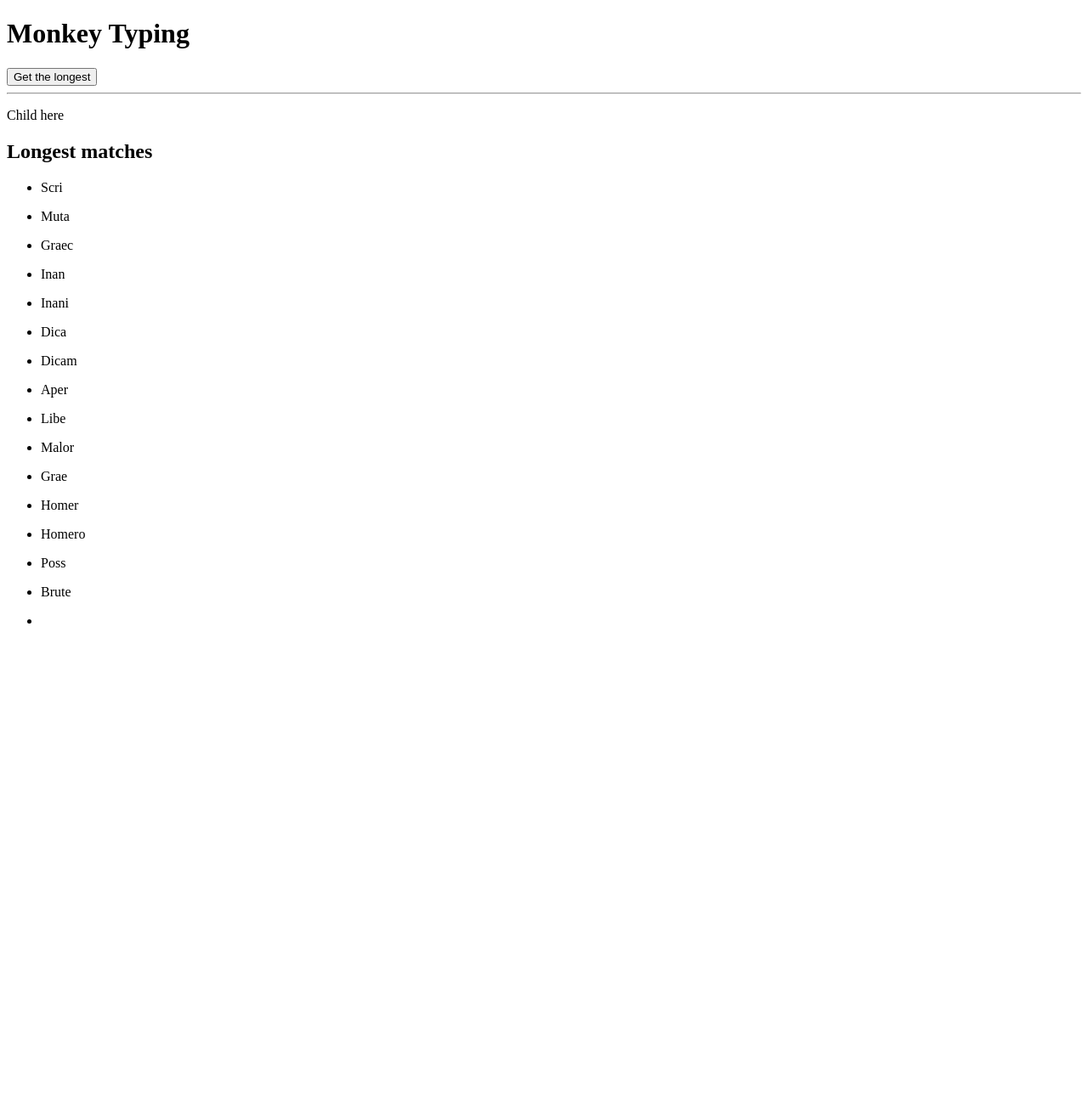
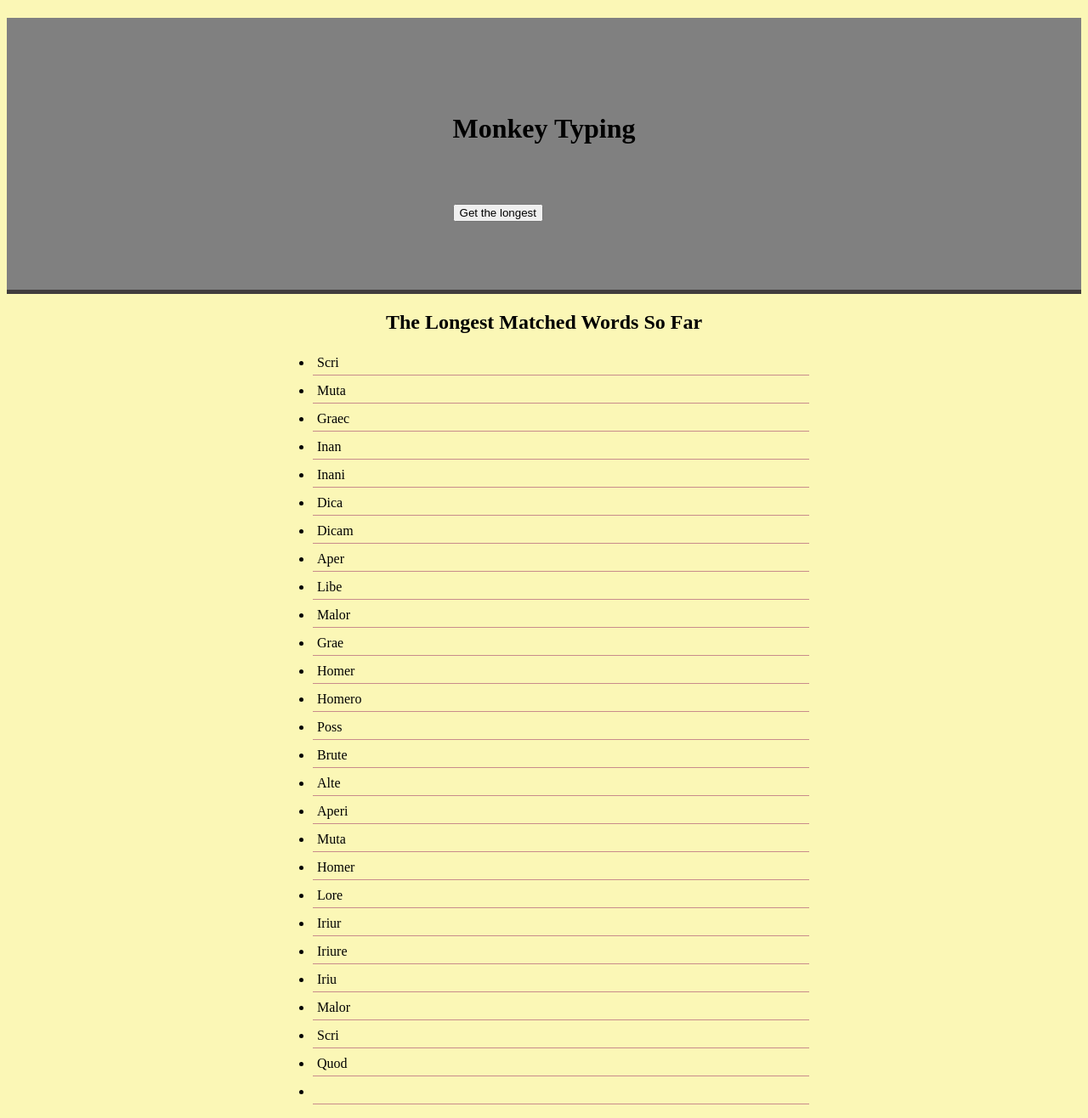
Before and after one commit to bruxelles86/monkeyshakespeare, a Flask app: page /matches in a window 1280 px wide. Shown: the whole page at 85% size. Before the commit the page ends 734 px from the top, so only its background shows below. Run offline with Flask 2, Linux system fonts and the light colour scheme.

Commit message:
Created style sheet folder and styles

```diff
--- a/app.py
+++ b/app.py
@@ -8,7 +8,7 @@ app = Flask(__name__)
 def get_matched_words():
   with open("./data.txt") as f:
     content = f.read()
-    matches = content.split(',')
+    matches = content.split(",")
     return matches
 
 @app.route('/')
--- a/controller.py
+++ b/controller.py
@@ -32,7 +32,7 @@ def generate_keystroke():
 
 def save_matched_lines(line):
   f = open('./data.txt', "a+")
-  f.write(f"{line},")
+  f.write(line + ",")
   f.close()
 
 while True:
--- a/data.txt
+++ b/data.txt
@@ -1 +1 @@
-Scri,Muta,Graec,Inan,Inani,Dica,Dicam,Aper,Libe,Malor,Grae,Homer,Homero,Poss,Brute,
+Scri,Muta,Graec,Inan,Inani,Dica,Dicam,Aper,Libe,Malor,Grae,Homer,Homero,Poss,Brute,Alte,Aperi,Muta,Homer,Lore,Iriur,Iriure,Iriu,Malor,Scri,Quod,
--- /dev/null
+++ b/static/style.css
@@ -0,0 +1,45 @@
+header {
+    width: 100%;
+    height: 20rem;
+    background: grey;
+    border-bottom: 5px solid rgba(10, 2, 2, 0.534);
+}
+#title {
+    text-align: center;
+    position: relative;
+    top: 7rem;
+}
+button {
+    position: relative;
+    top: 10rem;
+    left: 41.5%;
+}
+div.content {
+    position: relative;
+    left: 25%;
+    width: 50%;
+}
+h2 {
+    text-align: center;
+}
+li{
+    padding: 5px;
+    margin:  4px;
+    border-bottom: 1px solid #c88c8c;
+}
+body {
+    min-width: 350px;
+    background: #fbf7b6;
+}
+@media all and (max-width: 599px) and (min-width: 200px){
+    button {
+        position: relative;
+        top: 10rem;
+        left: 20%;
+    }
+    div.content {
+        position: relative;
+        left: 2%;
+        width: 100%;
+    }
+}
--- a/templates/index_monkey.html
+++ b/templates/index_monkey.html
@@ -3,21 +3,37 @@
   <head>
     <meta charset="utf-8">
     <title>Monkey Typing</title>
+    <link rel="stylesheet" href="{{ url_for('static', filename='style.css') }}">
   </head>
   <script>
     function longest(){
       fetch('http://localhost:5000/match')
       .then( res => res.json())
       .then(result =>{
+          console.log("the result is ", result)
+          displyer(result)
+      }).catch( e => {console.log(e)})
+    }
+    function displyer(data){
+      const content = document.querySelector('.list');
 
-                    console.log("the result is ", result)
-                }).catch( e => {console.log(e)})
+      for(i=0; i < data.length; i++ ){
+        node = document.createElement("Li");
+        text = document.createTextNode(data[i])
+        node.appendChild(text)
+        content.appendChild(node)
+      }
     }
   </script>
   <body>
-        <h1>Monkey Typing</h1>
+    <header>
+      <h1 id="title">Monkey Typing</h1>
       <button onClick={longest()} type="button">Get the longest </button>
-        <div>{% block content %}{% endblock %}</div>
+    </header>
+  <div class="content">
+    {% block content %}
+    {% endblock %}
+    <ul class="list"></ul>
+  </div>
   </body>
-
 </html>
--- a/templates/match.html
+++ b/templates/match.html
@@ -1,11 +1,9 @@
 {% extends 'index_monkey.html' %}
 {% block content %}
-<hr>
-<p>Child here</p>
-<h2>{% block title %} Longest matches {% endblock %}</h2>
-{% for item in data %}
-    <ul>
-        <li>{{ item }}</li>
-    </ul>
-{% endfor %}
+<h2>{% block title %} The Longest Matched Words So Far {% endblock %}</h2>
+<ul class="list">
+    {% for item in data %}
+    <li>{{ item }}</li>
+    {% endfor %}
+</ul>
 {% endblock %}
```
Lines whose indentation alone changed are shown as unchanged.
